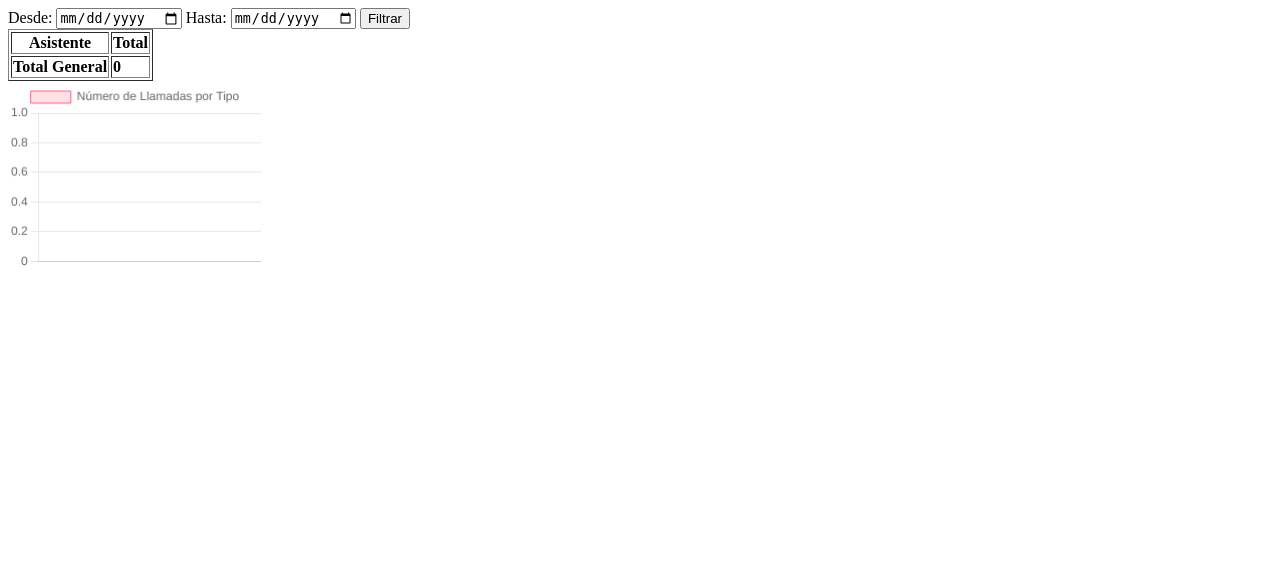
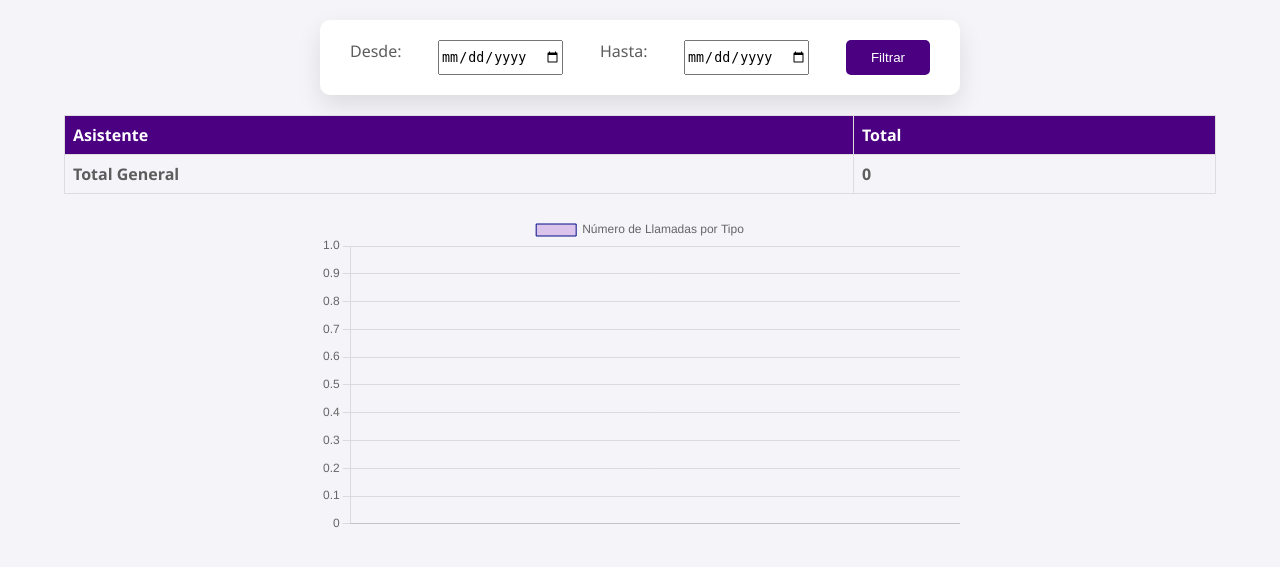
Before and after one commit to Demozath/proyectokindersonrisa, a Django app: page /revisar_llamadas/ in a window 1280 px wide. Shown: the top 567 px of the page. Run offline with Django 4.2, Linux system fonts and the light colour scheme; data that the repository does not hold is empty.

Commit message:
Se agrega CSS para revisar_llamadas

```diff
--- /dev/null
+++ b/llamadas/static/styles/revisar_llamadas.css
@@ -0,0 +1,67 @@
+body {
+    background-color: #f4f4f9;
+    font-family: 'Segoe UI', Tahoma, Geneva, Verdana, sans-serif;
+    color: #5d5d5d;
+    margin: 0;
+    padding: 0;
+}
+
+form {
+    margin: 20px;
+    padding: 20px;
+    background: white;
+    border-radius: 10px;
+    box-shadow: 0 10px 25px 0 rgba(0,0,0,0.1);
+    display: flex;
+    justify-content: space-between;
+    max-width: 600px;
+    margin: 20px auto;
+}
+
+form label,
+form input,
+form button {
+    margin: 0 10px;
+}
+
+form button {
+    background-color: #4b0082; /* Color de fondo morado oscuro */
+    border: none;
+    color: white;
+    padding: 10px 25px;
+    transition: background-color 0.3s ease;
+    border-radius: 5px;
+}
+
+form button:hover {
+    background-color: #372074;
+}
+
+table {
+    border-collapse: collapse;
+    width: 90%;
+    margin: 20px auto;
+}
+
+th,
+td {
+    border: 1px solid #ddd;
+    text-align: left;
+    padding: 8px;
+}
+
+th {
+    background-color: #4b0082;
+    color: white;
+}
+
+tfoot {
+    font-weight: bold;
+}
+
+canvas {
+    display: block;
+    width: 50%;
+    height: 10px;
+    margin: 10px auto;
+}
--- a/llamadas/templates/llamadas/revisar_llamadas.html
+++ b/llamadas/templates/llamadas/revisar_llamadas.html
@@ -4,13 +4,12 @@
 <head>
     <meta charset="UTF-8">
     <title>Revisar Llamadas</title>
-    <!-- Incluye Chart.js desde un CDN -->
     <script src="https://cdn.jsdelivr.net/npm/chart.js"></script>
+    <link rel="stylesheet" type="text/css" href="../static/styles/revisar_llamadas.css">
 </head>
 <body>
 
 <form method="get" action="">
-    <!-- Formulario para filtrar por fechas -->
     <label for="fecha_desde">Desde:</label>
     <input type="date" id="fecha_desde" name="fecha_desde" value="{{ request.GET.fecha_desde }}">
 
@@ -19,9 +18,7 @@
 
     <button type="submit">Filtrar</button>
 </form>
-
 <table border="1">
-    <!-- Tabla de reporte -->
     <thead>
         <tr>
             <th>Asistente</th>
@@ -34,7 +31,6 @@
     <tbody>
         {% for usuario in usuarios %}
         <tr>
-            <!-- Aquí se muestra el nombre completo del usuario -->
             <td>{{ usuario.nombre_completo }}</td>
             {% for tipo in tipos_llamadas %}
                 <td>{{ usuario.conteos|get:tipo.nombre }}</td>
@@ -54,9 +50,9 @@
     </tfoot>
 </table>
 
-<!-- Aquí empieza la sección para el gráfico -->
-<canvas id="myChart" width="200" height="30" style="max-width: 20%; height: 10%;"></canvas>
 
+
+<canvas id="myChart" ></canvas>
 <script>
     var ctx = document.getElementById('myChart').getContext('2d');
     var myChart = new Chart(ctx, {
@@ -71,22 +67,18 @@
                     {% for tipo in tipos_llamadas %}{{ total_por_tipo|get:tipo.nombre }}{% if not forloop.last %},{% endif %}{% endfor %}
                 ],
                 backgroundColor: [
-                    'rgba(255, 99, 132, 0.2)',
+                    'rgba(115,9,182,0.2)',
                     // ... otros colores
                 ],
                 borderColor: [
-                    'rgba(255, 99, 132, 1)',
+                    'rgb(3,12,131)',
                     // ... otros colores
                 ],
                 borderWidth: 1
             }]
         },
         options: {
-            scales: {
-                y: {
-                    beginAtZero: true
-                }
-            }
+
         }
     });
 </script>
--- a/usuarios/static/styles/menu_principal.css
+++ b/usuarios/static/styles/menu_principal.css
@@ -55,3 +55,9 @@ li:last-child {
     list-style: none; /* Aplica si el botón de salir tiene su propio li */
     padding: 0; /* Aplica si el botón de salir tiene su propio li */
 }
+.image-container {
+    display: flex;
+    justify-content: center;
+    align-items: center;
+    height: 100%; /* Asegúrate de darle una altura si el contenedor no la tiene */
+}
--- a/usuarios/templates/usuarios/login.html
+++ b/usuarios/templates/usuarios/login.html
@@ -1,3 +1,6 @@
+{% load static %}
+
+
 <!doctype html>
 <html lang="en">
 <head>
@@ -11,6 +14,9 @@
 
 <div class="container">
     <div class="form-container">
+        <div class="image-container">
+            <img src="{% static 'images/images.png' %}" alt="Descripción de la imagen">
+        </div>
         <div class="form-title">Iniciar Sesión</div>
         <form method="post">
             {% csrf_token %}
```
Also changed, not shown: usuarios/static/images/images.png (added).
